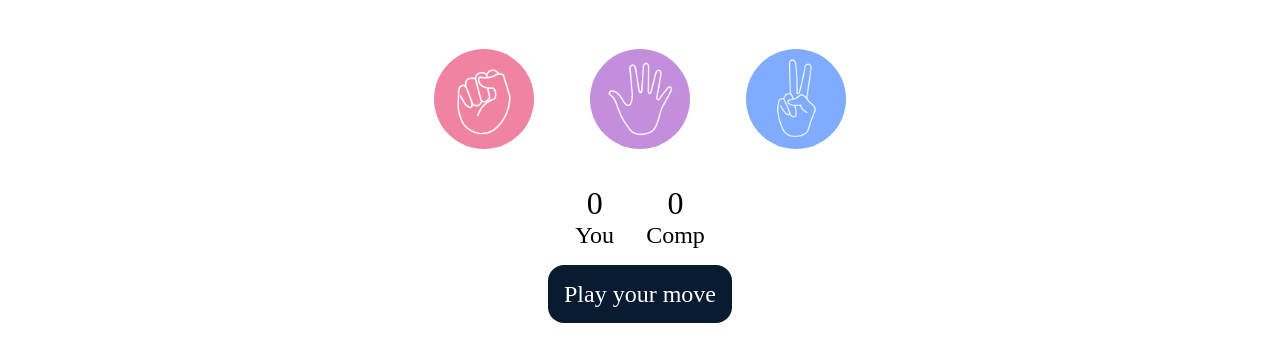
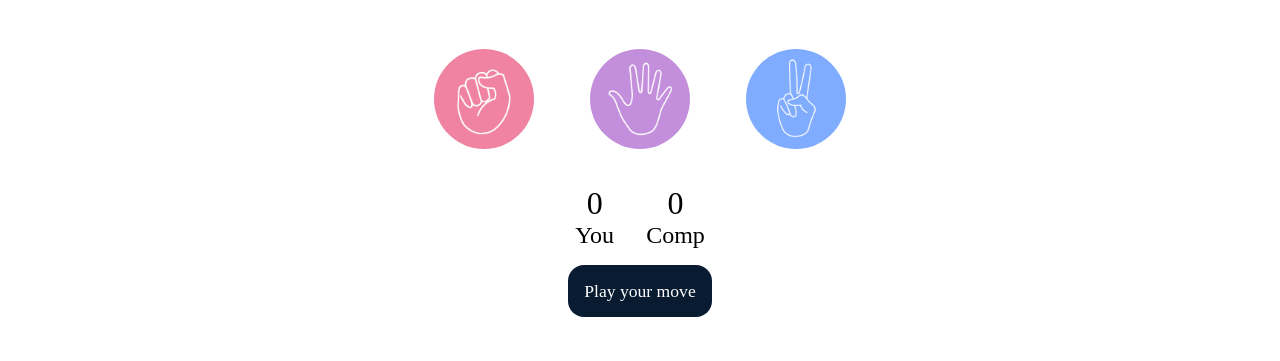
Before and after one commit to abhineshtilalk/New-game, a plain HTML site: page index.html in a window 1280 px wide. Shown: the part 115-476 px from the top of the page. Drawn offline with Linux system fonts and the light colour scheme.

Commit message:
Update game.css

```diff
--- a/game.css
+++ b/game.css
@@ -65,7 +65,7 @@ img {
 #msg {
     background-color: #081b31;
     color: white;
-    font-size: 1.5rem; /* Adjust font size for better readability */
+    font-size: 1.1rem; /* Adjust font size for better readability */
     display: inline;
     padding: 1rem;
     border-radius: 1rem;
```
